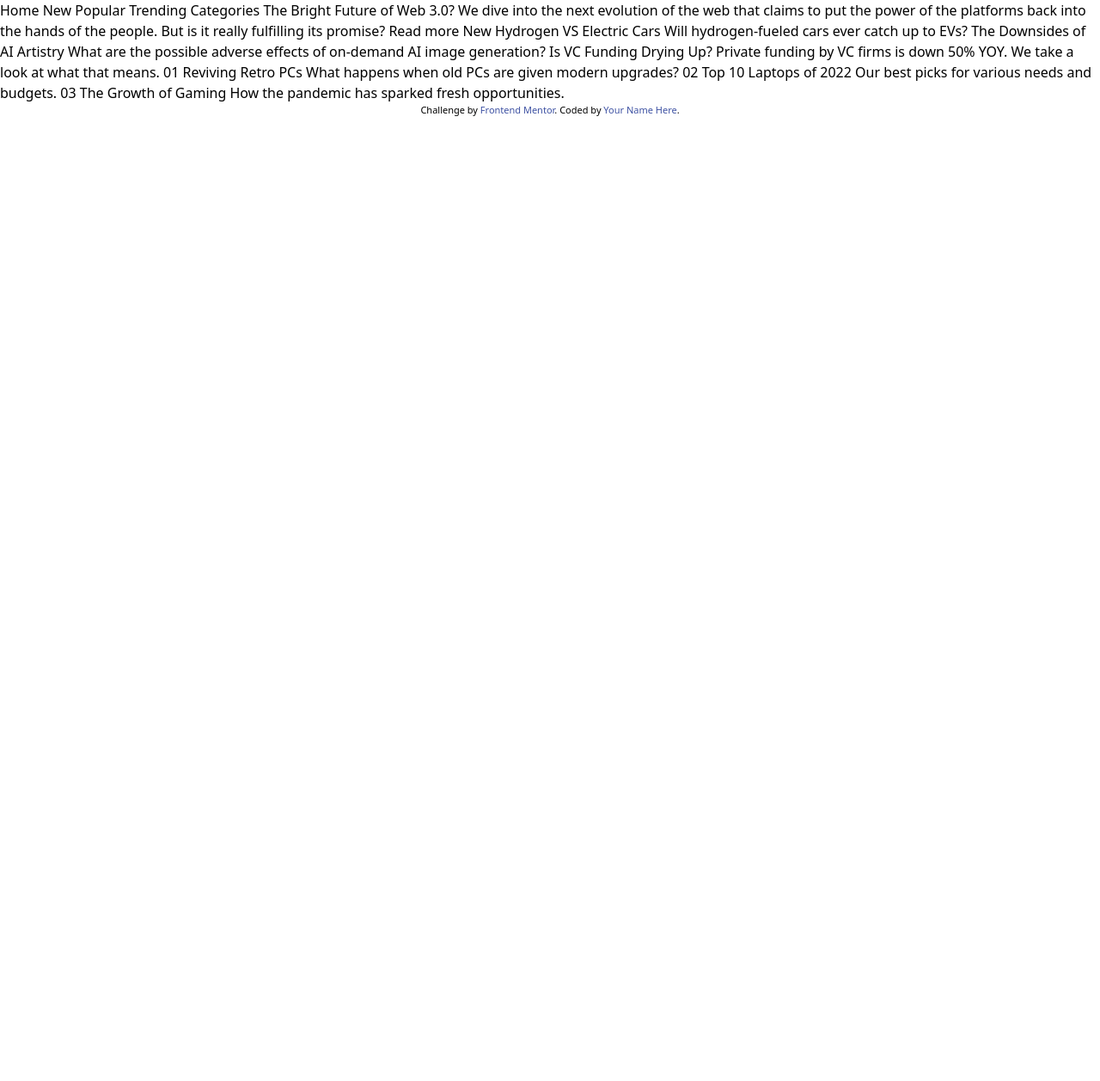
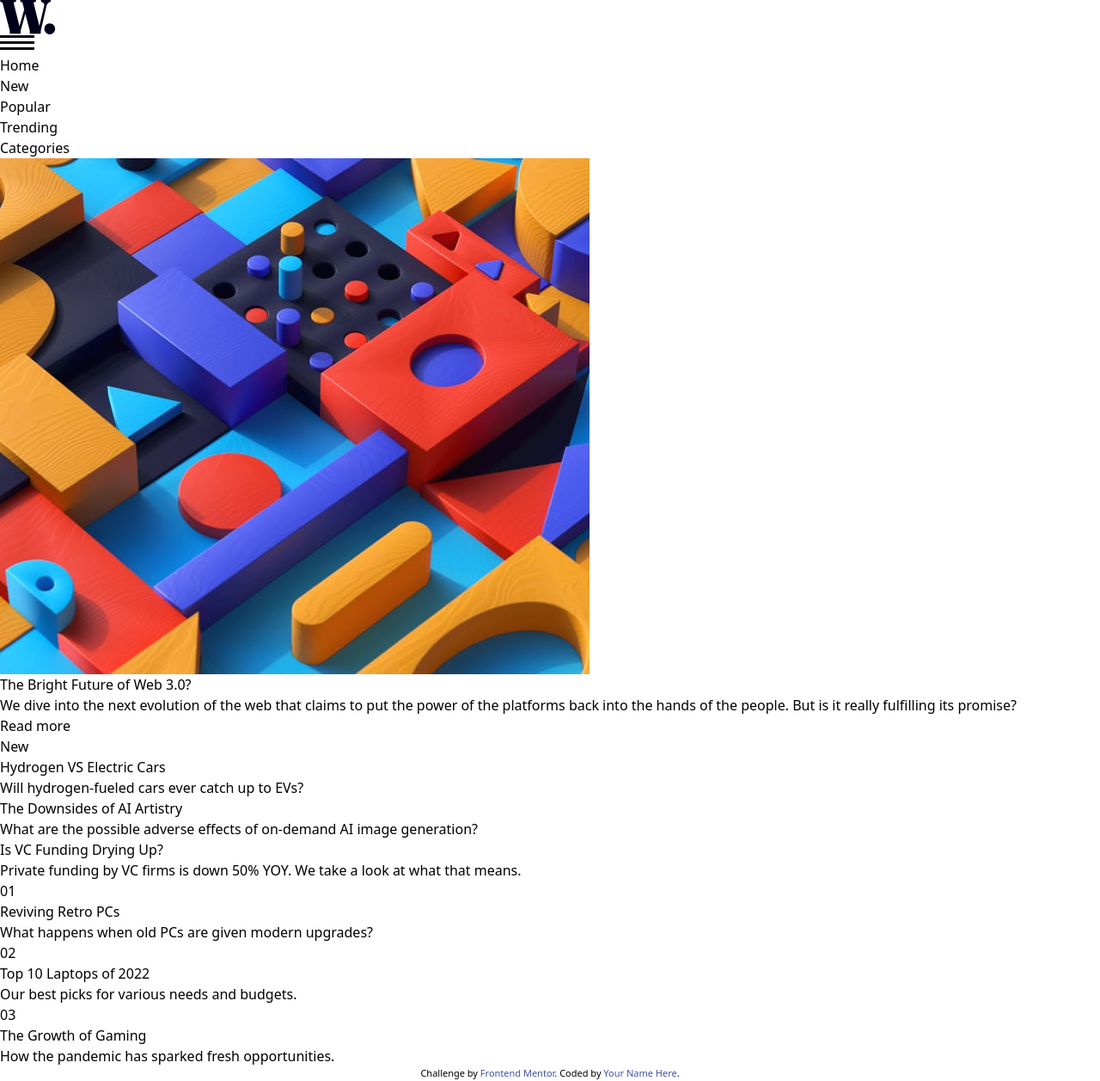
Before and after one commit to Hin274/news-homepage-main, a React (Vite) app: page / in a window 1280 px wide. Shown: the whole page at 86% size. Before the commit the page ends 800 px from the top, so only its background shows below. Built offline with nearby package versions, Linux system fonts and the light colour scheme.

Commit message:
Moved content from index into components

```diff
--- /dev/null
+++ b/components/Footer.jsx
@@ -0,0 +1,12 @@
+function Footer() {
+    return (
+        <>
+            <div className="attribution">
+                Challenge by <a href="https://www.frontendmentor.io?ref=challenge" target="_blank" rel="noopener noreferrer">Frontend Mentor</a>.
+                Coded by <a href="#">Your Name Here</a>.
+            </div>
+        </>
+    )
+}
+
+export default Footer
--- /dev/null
+++ b/components/Header.jsx
@@ -0,0 +1,22 @@
+function Header() {
+    return (
+        <>
+            <header>
+                <img src="../assets/images/logo.svg" />
+                <nav>
+                    <button aria-label="menu"><img src="../assets/images/icon-menu.svg" /></button>
+                    <ul>
+                        <li>Home</li>
+                        <li>New</li>
+                        <li>Popular</li>
+                        <li>Trending</li>
+                        <li>Categories</li>
+                    </ul>
+                </nav>
+            </header>
+        </>
+    )
+
+}
+
+export default Header
--- /dev/null
+++ b/components/ListArticles.jsx
@@ -0,0 +1,25 @@
+function ListArticles() {
+    return (
+        <>
+            <section>
+                <article>
+                    <h2>01</h2>
+                    <h3>Reviving Retro PCs</h3>
+                    <p>What happens when old PCs are given modern upgrades?</p>
+                </article>
+                <article>
+                    <h2>02</h2>
+                    <h3>Top 10 Laptops of 2022</h3>
+                    <p>Our best picks for various needs and budgets.</p>
+                </article>
+                <article>
+                    <h2>03</h2>
+                    <h3>The Growth of Gaming</h3>
+                    <p>How the pandemic has sparked fresh opportunities.</p>
+                </article>
+            </section>
+        </>
+    )
+}
+
+export default ListArticles
--- /dev/null
+++ b/components/MainArticle.jsx
@@ -0,0 +1,27 @@
+function MainArticle() {
+    return (
+        <>
+            <section>
+                <picture>
+                    <source
+                        media="(min-width: 1440px)"
+                        srcSet="../assets/images/image-web-3-desktop.jpg"
+                    />
+                    <source
+                        media="(min-width: 375px)"
+                        srcSet="../assets/images/image-web-3-mobile.jpg"
+                    />
+                    <img src="../assets/images/image-web-3-mobile.jpg" alt="puzzle blocks" />
+                </picture>
+                <h1>The Bright Future of Web 3.0?</h1>
+
+                <p>We dive into the next evolution of the web that claims to put the power of the platforms back into the hands of the
+                    people. But is it really fulfilling its promise?</p>
+
+                <button>Read more</button>
+            </section>
+        </>
+    )
+}
+
+export default MainArticle
--- /dev/null
+++ b/components/NewArticles.jsx
@@ -0,0 +1,23 @@
+function NewArticle() {
+    return (
+        <>
+            <aside>
+                <h2>New</h2>
+                <article>
+                    <h3>Hydrogen VS Electric Cars</h3>
+                    <p>Will hydrogen-fueled cars ever catch up to EVs?</p>
+                </article>
+                <article>
+                    <h3>The Downsides of AI Artistry</h3>
+                    <p>What are the possible adverse effects of on-demand AI image generation?</p>
+                </article>
+                <article>
+                    <h3>Is VC Funding Drying Up?</h3>
+                    <p>Private funding by VC firms is down 50% YOY. We take a look at what that means.</p>
+                </article>
+            </aside>
+        </>
+    )
+}
+
+export default NewArticle
--- a/index.html
+++ b/index.html
@@ -14,47 +14,6 @@
 
 <body>
   <div id="root"></div>
-  Home
-  New
-  Popular
-  Trending
-  Categories
-
-  The Bright Future of Web 3.0?
-
-  We dive into the next evolution of the web that claims to put the power of the platforms back into the hands of the
-  people.
-  But is it really fulfilling its promise?
-
-  Read more
-
-  New
-
-  Hydrogen VS Electric Cars
-  Will hydrogen-fueled cars ever catch up to EVs?
-
-  The Downsides of AI Artistry
-  What are the possible adverse effects of on-demand AI image generation?
-
-  Is VC Funding Drying Up?
-  Private funding by VC firms is down 50% YOY. We take a look at what that means.
-
-  01
-  Reviving Retro PCs
-  What happens when old PCs are given modern upgrades?
-
-  02
-  Top 10 Laptops of 2022
-  Our best picks for various needs and budgets.
-
-  03
-  The Growth of Gaming
-  How the pandemic has sparked fresh opportunities.
-
-  <div class="attribution">
-    Challenge by <a href="https://www.frontendmentor.io?ref=challenge" target="_blank">Frontend Mentor</a>.
-    Coded by <a href="#">Your Name Here</a>.
-  </div>
 
   <script type="module" src="/src/main.jsx"></script>
 </body>
--- a/src/App.jsx
+++ b/src/App.jsx
@@ -1,11 +1,20 @@
 
+import Footer from '../components/Footer'
+import ListArticles from '../components/ListArticles'
+import MainArticle from '../components/Mainarticle'
+import NewArticle from '../components/NewArticles'
+import Header from '../components/header'
 import './App.css'
 
 function App() {
 
   return (
     <>
-
+      <Header />
+      <MainArticle />
+      <NewArticle />
+      <ListArticles />
+      <Footer />
     </>
   )
 }
```
